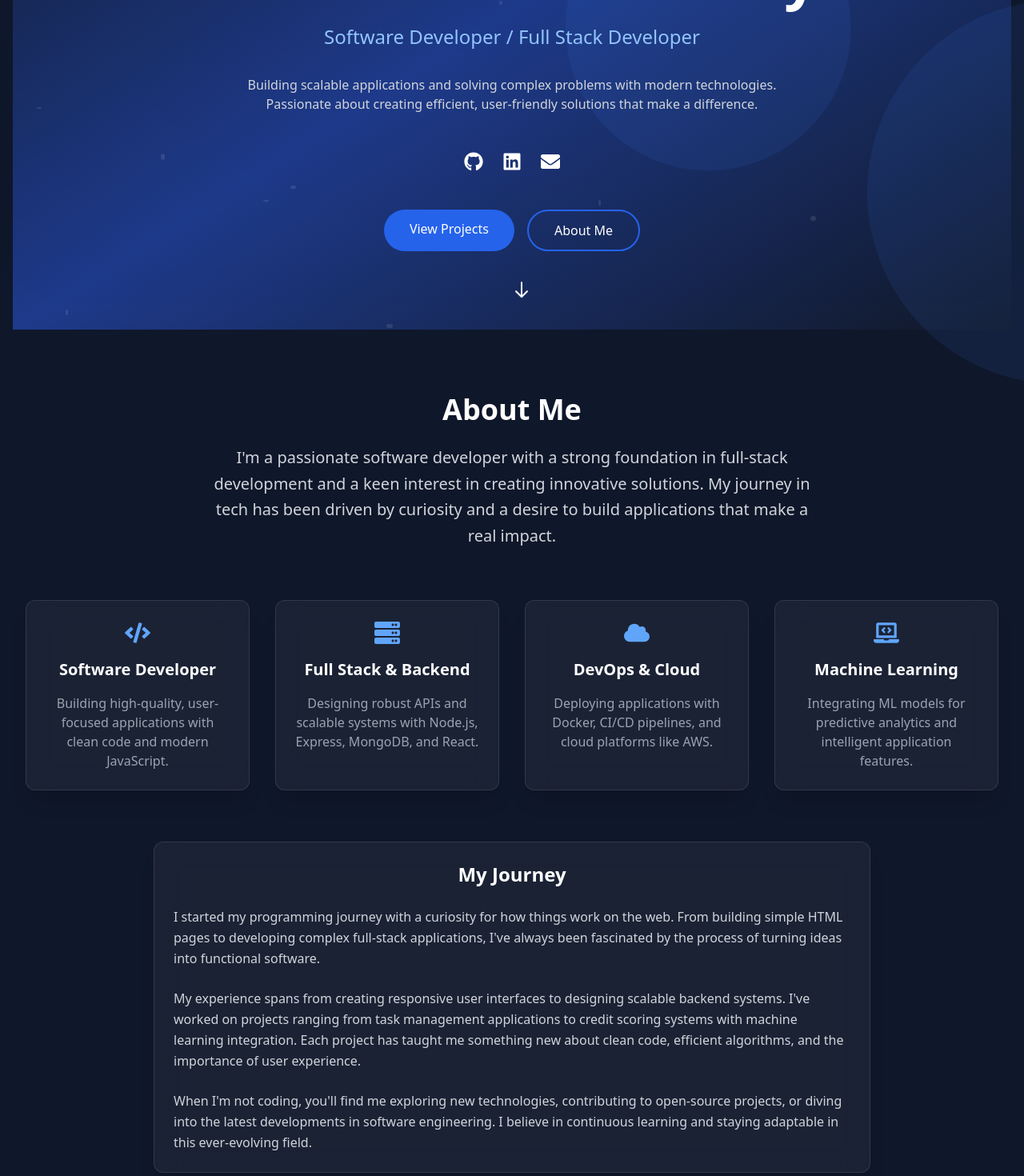
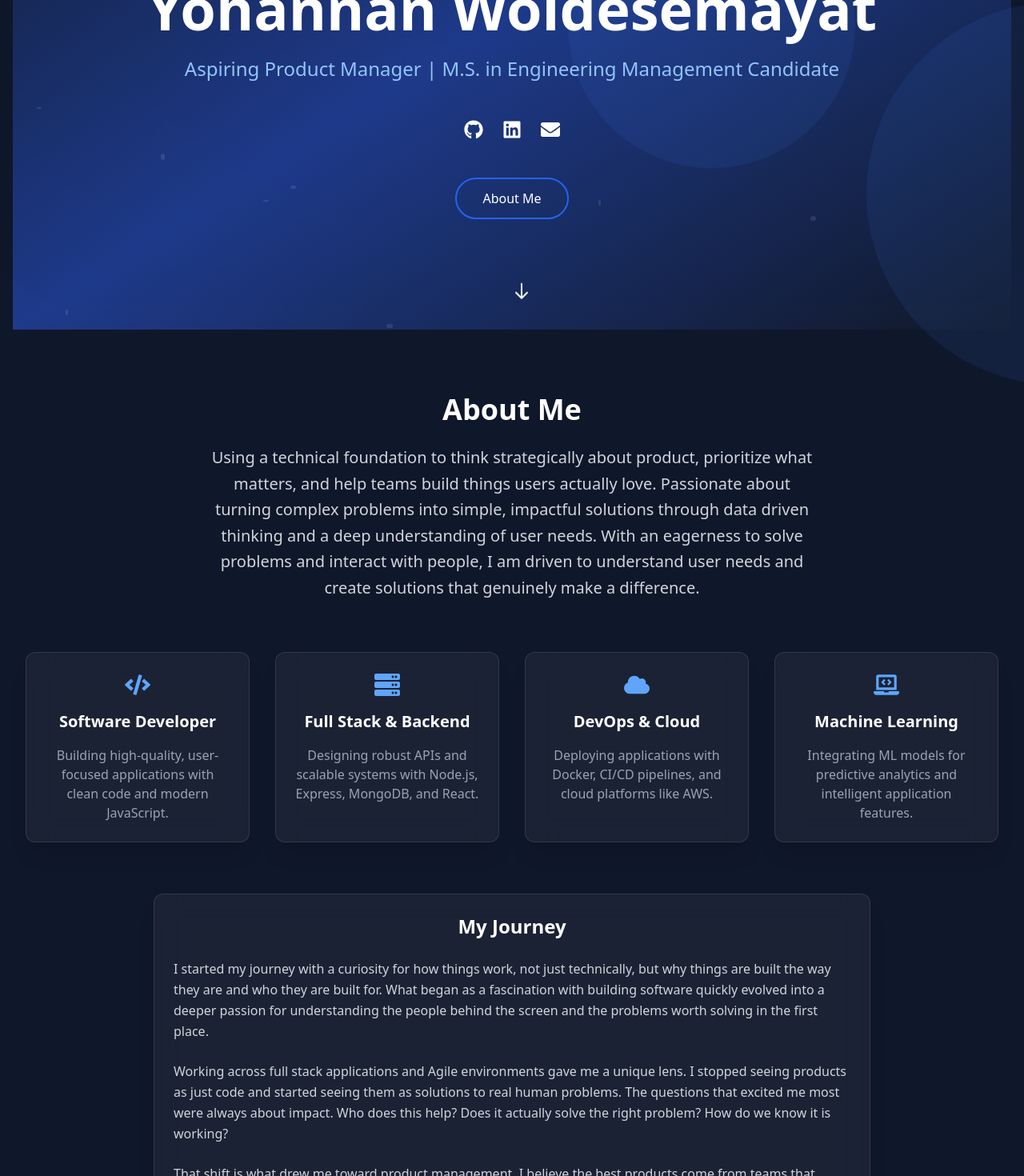
Before and after one commit to Yohannan42/PortfolioWebsite, a React (Create React App) app: page / in a window 1280 px wide. Shown: the part 420-1890 px from the top of the page at 80% size. Built offline with nearby package versions, Linux system fonts and the light colour scheme.

Commit message:
feat(content): update hero/about copy and hide sections
Temporarily hide Projects and Skills from navigation and routes while updating homepage and About copy for a product-focused positioning.

```diff
--- a/src/App.js
+++ b/src/App.js
@@ -7,9 +7,11 @@ import ThemeSwitcher from './components/shared/ThemeSwitcher';
 // Lazy load components
 const Home = React.lazy(() => import('./pages/Home'));
 const AboutMeSection = React.lazy(() => import('./components/AboutMeSection'));
-const ProjectsPage = React.lazy(() => import('./components/ProjectsPage'));
-const ProjectDetailPage = React.lazy(() => import('./components/ProjectDetailPage'));
-const SkillsPage = React.lazy(() => import('./components/SkillsPage'));
+// Projects are temporarily disabled (uncomment later to re-enable).
+// const ProjectsPage = React.lazy(() => import('./components/ProjectsPage'));
+// const ProjectDetailPage = React.lazy(() => import('./components/ProjectDetailPage'));
+// Skills are temporarily disabled (uncomment later to re-enable).
+// const SkillsPage = React.lazy(() => import('./components/SkillsPage'));
 const ExperiencePage = React.lazy(() => import('./components/ExperiencePage'));
 
 // Loading component with theme support
@@ -43,27 +45,6 @@ function App() {
               </Suspense>
             </MainLayout>
           } />
-          <Route path="/projects" element={
-            <MainLayout>
-              <ThemeSwitcher />
-              <Suspense fallback={<LoadingSpinner />}>
-                <ProjectsPage />
-              </Suspense>
-            </MainLayout>
-          } />
-          <Route path="/project/:projectId" element={
-            <Suspense fallback={<LoadingSpinner />}>
-              <ProjectDetailPage />
-            </Suspense>
-          } />
-          <Route path="/skills" element={
-            <MainLayout>
-              <ThemeSwitcher />
-              <Suspense fallback={<LoadingSpinner />}>
-                <SkillsPage />
-              </Suspense>
-            </MainLayout>
-          } />
           <Route path="/experience" element={
             <MainLayout>
               <ThemeSwitcher />
--- a/src/components/AboutMeSection.js
+++ b/src/components/AboutMeSection.js
@@ -36,7 +36,7 @@ const AboutMeSection = () => {
         <div className="text-center space-y-6">
           <h2 className="text-4xl font-bold text-gray-900 dark:text-white">About Me</h2>
           <p className="text-xl text-gray-700 dark:text-gray-300 max-w-3xl mx-auto leading-relaxed">
-            I'm a passionate software developer with a strong foundation in full-stack development and a keen interest in creating innovative solutions. My journey in tech has been driven by curiosity and a desire to build applications that make a real impact.
+            Using a technical foundation to think strategically about product, prioritize what matters, and help teams build things users actually love. Passionate about turning complex problems into simple, impactful solutions through data driven thinking and a deep understanding of user needs. With an eagerness to solve problems and interact with people, I am driven to understand user needs and create solutions that genuinely make a difference.
           </p>
         </div>
 
@@ -67,13 +67,16 @@ const AboutMeSection = () => {
               My Journey
             </h3>
             <p className="text-gray-700 dark:text-gray-300 leading-relaxed">
-              I started my programming journey with a curiosity for how things work on the web. From building simple HTML pages to developing complex full-stack applications, I've always been fascinated by the process of turning ideas into functional software.
+              I started my journey with a curiosity for how things work, not just technically, but why things are built the way they are and who they are built for. What began as a fascination with building software quickly evolved into a deeper passion for understanding the people behind the screen and the problems worth solving in the first place.
             </p>
             <p className="text-gray-700 dark:text-gray-300 leading-relaxed">
-              My experience spans from creating responsive user interfaces to designing scalable backend systems. I've worked on projects ranging from task management applications to credit scoring systems with machine learning integration. Each project has taught me something new about clean code, efficient algorithms, and the importance of user experience.
+              Working across full stack applications and Agile environments gave me a unique lens. I stopped seeing products as just code and started seeing them as solutions to real human problems. The questions that excited me most were always about impact. Who does this help? Does it actually solve the right problem? How do we know it is working?
             </p>
             <p className="text-gray-700 dark:text-gray-300 leading-relaxed">
-              When I'm not coding, you'll find me exploring new technologies, contributing to open-source projects, or diving into the latest developments in software engineering. I believe in continuous learning and staying adaptable in this ever-evolving field.
+              That shift is what drew me toward product management. I believe the best products come from teams that obsess over user needs, make decisions grounded in data, and never lose sight of the problem they set out to solve. I bring a technical foundation that helps me collaborate with engineers, combined with a genuine drive to understand users and build things that make a real difference.
+            </p>
+            <p className="text-gray-700 dark:text-gray-300 leading-relaxed">
+              When I am not thinking about product, you will find me engaging with product communities, attending industry events, and continuously learning what it takes to build products people truly love.
             </p>
           </div>
         </Card>
--- a/src/components/HeroSection.js
+++ b/src/components/HeroSection.js
@@ -43,12 +43,11 @@ const HeroSection = () => {
           </h1>
 
           <p className="text-xl md:text-2xl text-blue-300 mb-8 animate-slideUp">
-            Software Developer / Full Stack Developer
+            Aspiring Product Manager | M.S. in Engineering Management Candidate
           </p>
 
           <p className="text-gray-300 max-w-2xl mx-auto mb-12 animate-fadeIn">
-            Building scalable applications and solving complex problems with modern technologies.
-            Passionate about creating efficient, user-friendly solutions that make a difference.
+            {/* Content moved to About Me section */}
           </p>
 
           <div className="flex justify-center gap-6 mb-12 animate-fadeIn">
@@ -77,12 +76,13 @@ const HeroSection = () => {
           </div>
 
           <div className="flex justify-center gap-4 animate-slideUp">
-            <Link
+            {/* Projects temporarily disabled (uncomment later to re-enable). */}
+            {/* <Link
               to="/projects"
               className="px-8 py-3 bg-blue-600 text-white rounded-full hover:bg-blue-700 transition-all transform hover:scale-105 hover:shadow-lg"
             >
               View Projects
-            </Link>
+            </Link> */}
             <Link
               to="/about"
               className="px-8 py-3 bg-transparent border-2 border-blue-600 text-white rounded-full hover:bg-blue-600/20 transition-all transform hover:scale-105 hover:shadow-lg"
--- a/src/components/Navbar.js
+++ b/src/components/Navbar.js
@@ -1,14 +1,14 @@
 import React, { useState, useEffect } from 'react';
 import { Link, useLocation } from 'react-router-dom';
 import { motion, AnimatePresence } from 'framer-motion';
-import { FaHome, FaUser, FaBriefcase, FaCode, FaLaptopCode, FaBars, FaTimes, FaStar } from 'react-icons/fa';
+import { FaHome, FaUser, FaBriefcase, FaBars, FaTimes } from 'react-icons/fa';
 
 const navLinks = [
   { path: '/', label: 'Home', icon: <FaHome /> },
   { path: '/about', label: 'About', icon: <FaUser /> },
   { path: '/experience', label: 'Experience', icon: <FaBriefcase /> },
-  { path: '/projects', label: 'Projects', icon: <FaCode /> },
-  { path: '/skills', label: 'Skills', icon: <FaLaptopCode /> },
+  // { path: '/projects', label: 'Projects', icon: <FaCode /> },
+  // { path: '/skills', label: 'Skills', icon: <FaLaptopCode /> },
 ];
 
 const Navbar = () => {
--- a/src/components/SkillsPage.js
+++ b/src/components/SkillsPage.js
@@ -2,7 +2,7 @@ import React, { useState } from 'react';
 import Section from './shared/Section';
 import Card from './shared/Card';
 import { motion, AnimatePresence } from 'framer-motion';
-import { FaReact, FaNodeJs, FaAws, FaJava, FaPython, FaJs } from 'react-icons/fa';
+import { FaReact, FaNodeJs, FaAws, FaPython, FaJs } from 'react-icons/fa';
 import { useTheme } from '../context/ThemeContext';
 
 const skillCategories = [
--- a/src/pages/Home.js
+++ b/src/pages/Home.js
@@ -2,8 +2,10 @@ import React, { useState, useEffect } from 'react';
 import { FaArrowUp, FaLinkedin, FaGithub, FaEnvelope, FaFileAlt } from 'react-icons/fa';
 import HeroSection from '../components/HeroSection';
 import AboutMeSection from '../components/AboutMeSection';
-import ProjectsPage from '../components/ProjectsPage';
-import SkillsPage from '../components/SkillsPage';
+// Projects are temporarily disabled (uncomment later to re-enable).
+// import ProjectsPage from '../components/ProjectsPage';
+// Skills are temporarily disabled (uncomment later to re-enable).
+// import SkillsPage from '../components/SkillsPage';
 import ExperiencePage from '../components/ExperiencePage';
 import Section from '../components/shared/Section';
 import { useTheme } from '../context/ThemeContext';
@@ -32,8 +34,10 @@ const Home = () => {
       <div className="space-y-24">
         <AboutMeSection />
         <ExperiencePage />
-        <ProjectsPage />
-        <SkillsPage />
+        {/* Projects section temporarily disabled (uncomment ProjectsPage import + this block). */}
+        {/* <ProjectsPage /> */}
+        {/* Skills section temporarily disabled (uncomment SkillsPage import + this block). */}
+        {/* <SkillsPage /> */}
 
         <Section id="contact" className="py-16">
           <div className="text-center space-y-8">
```
Also changed, not shown: 1 other file (tests, documents, lock files or other folders).
